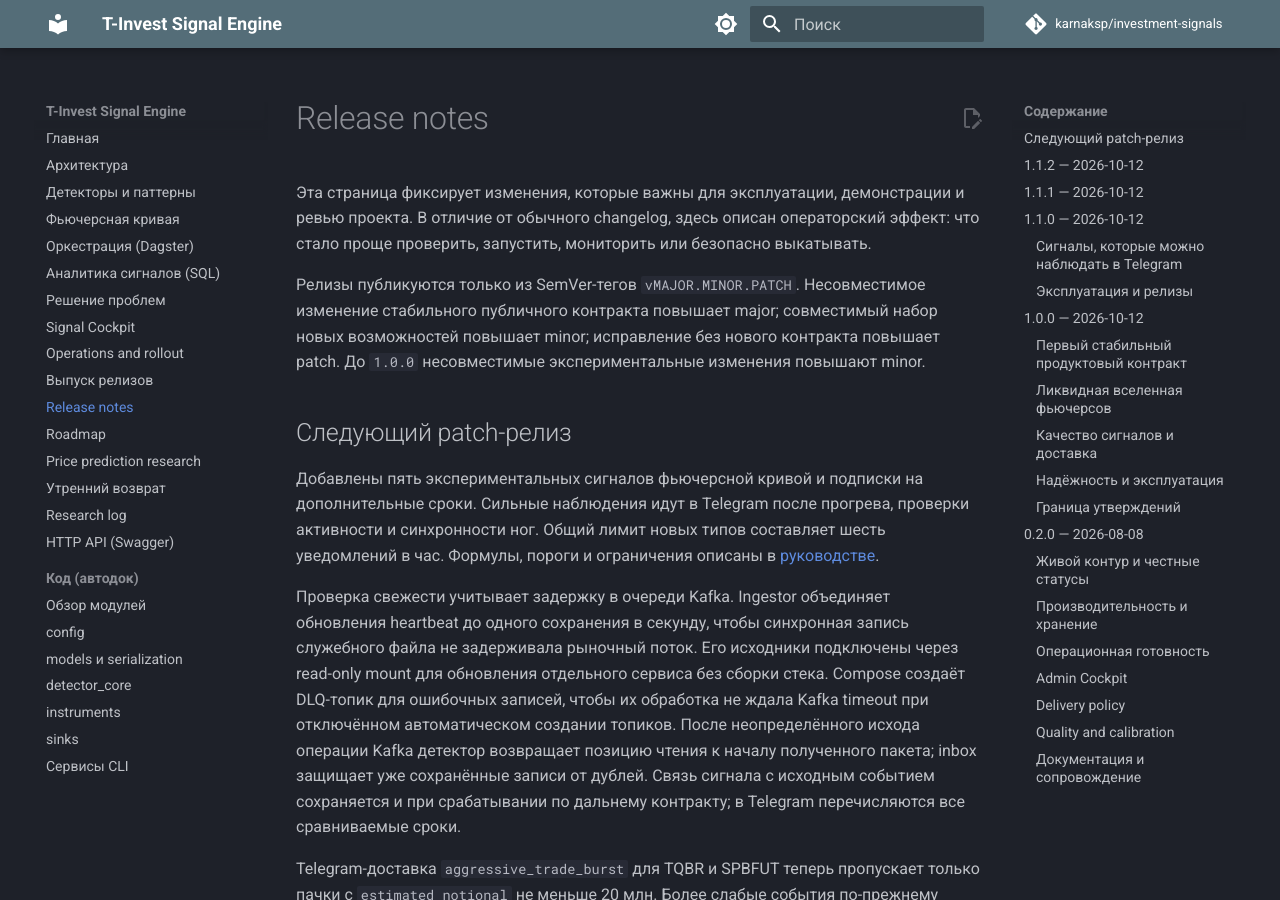
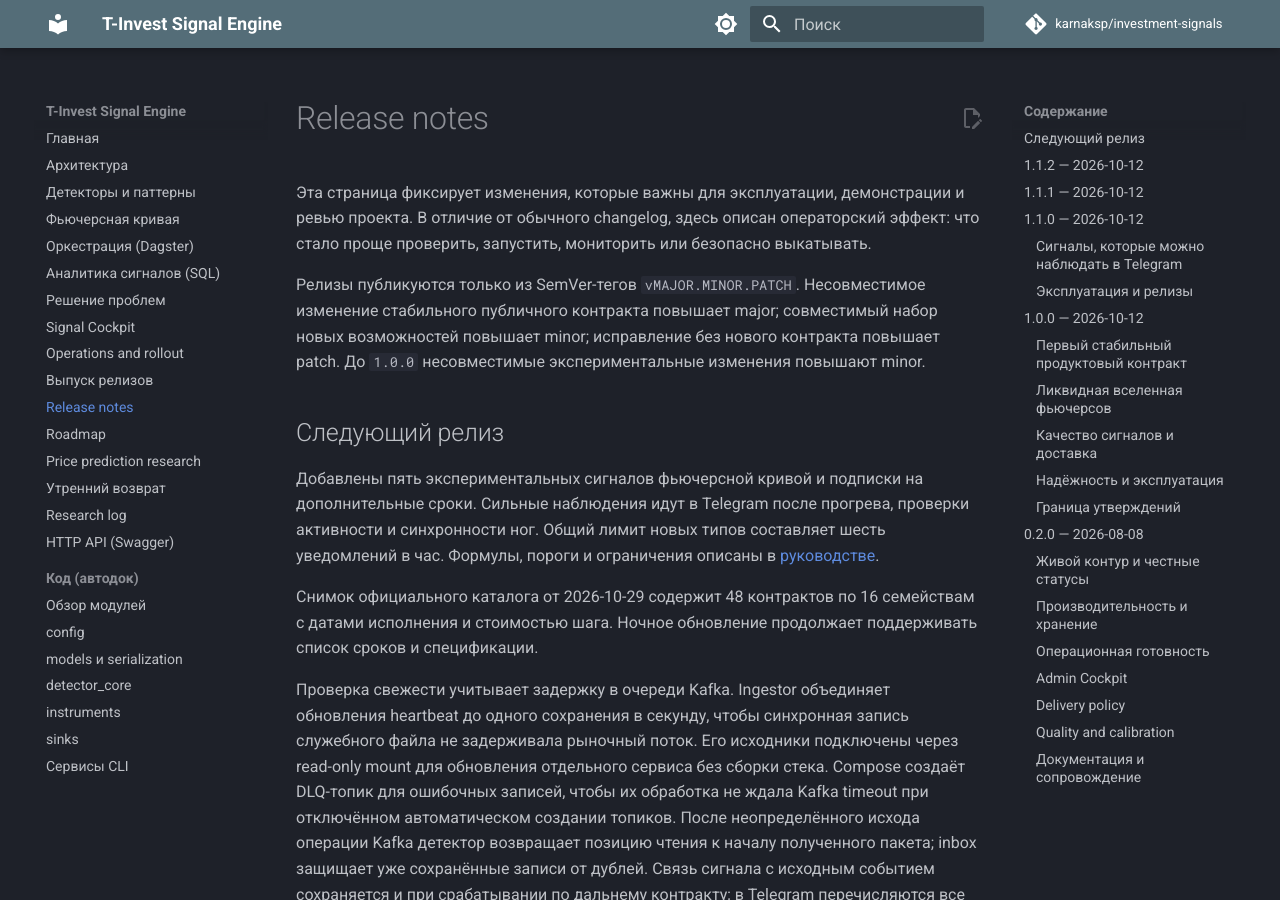
Before and after one commit to karnaksp/investment-signals, an MkDocs documentation site: the page built from docs/release_notes.md, in a window 1280 px wide and 900 px high. Built offline with MkDocs 1.6.1 and Material for MkDocs 9.7.7, drawn with Linux system fonts in a browser that asks for light colours; comment, search, counter and statistics services are not loaded.

Commit message:
chore: publish the current futures maturity snapshot

```diff
--- a/docs/release_notes.md
+++ b/docs/release_notes.md
@@ -7,13 +7,17 @@
 новых возможностей повышает minor; исправление без нового контракта повышает
 patch. До `1.0.0` несовместимые экспериментальные изменения повышают minor.
 
-## Следующий patch-релиз
+## Следующий релиз
 
 Добавлены пять экспериментальных сигналов фьючерсной кривой и подписки
 на дополнительные сроки. Сильные наблюдения идут в Telegram после
 прогрева, проверки активности и синхронности ног. Общий лимит новых типов
 составляет шесть уведомлений в час. Формулы, пороги и ограничения описаны
 в [руководстве](futures-curve.md).
+
+Снимок официального каталога от 2026-10-29 содержит 48 контрактов по 16
+семействам с датами исполнения и стоимостью шага. Ночное обновление
+продолжает поддерживать список сроков и спецификации.
 
 Проверка свежести учитывает задержку в очереди Kafka. Ingestor объединяет
 обновления heartbeat до одного сохранения в секунду, чтобы синхронная запись
```
Also changed, not shown: 1 other file.
